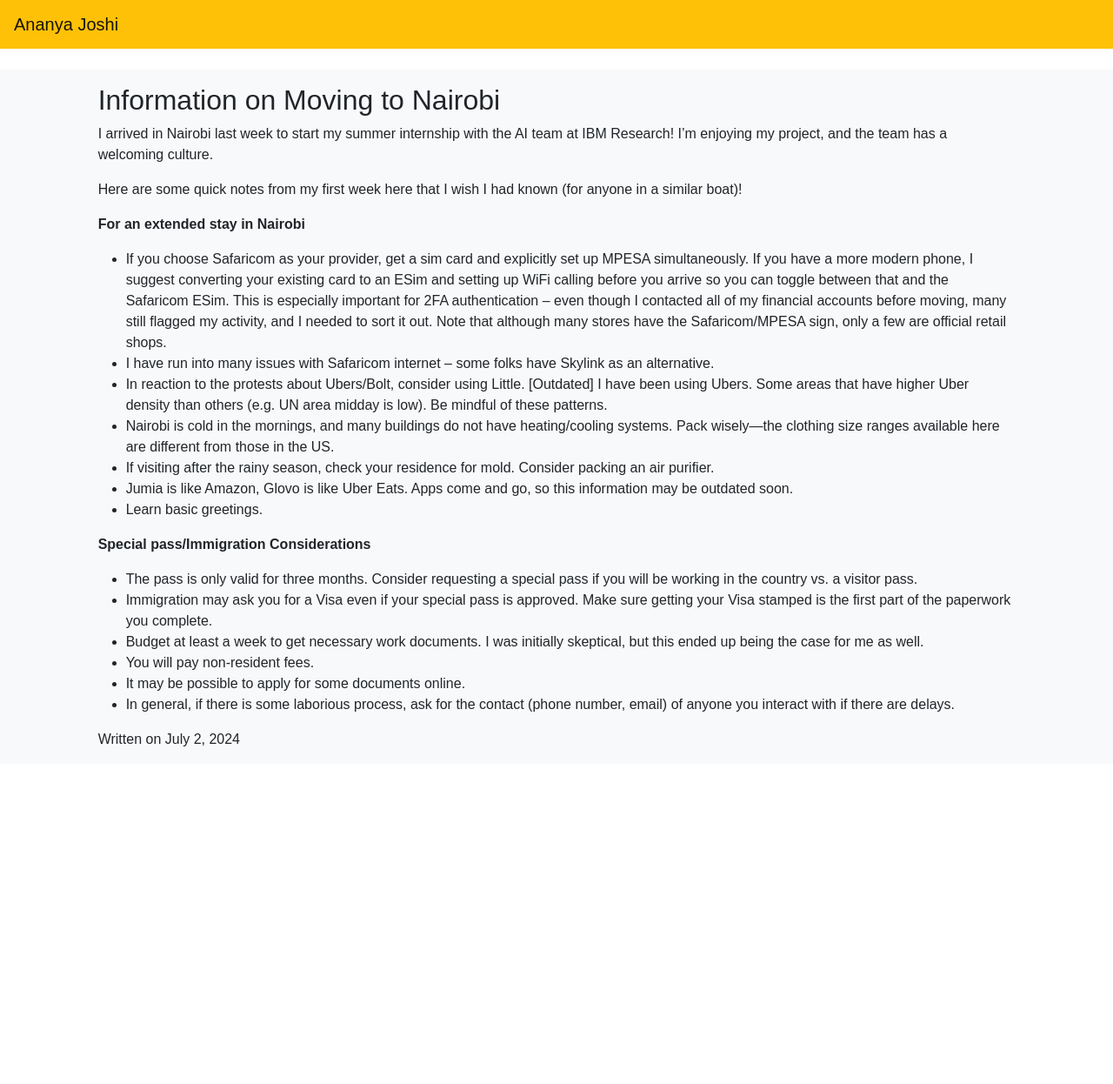
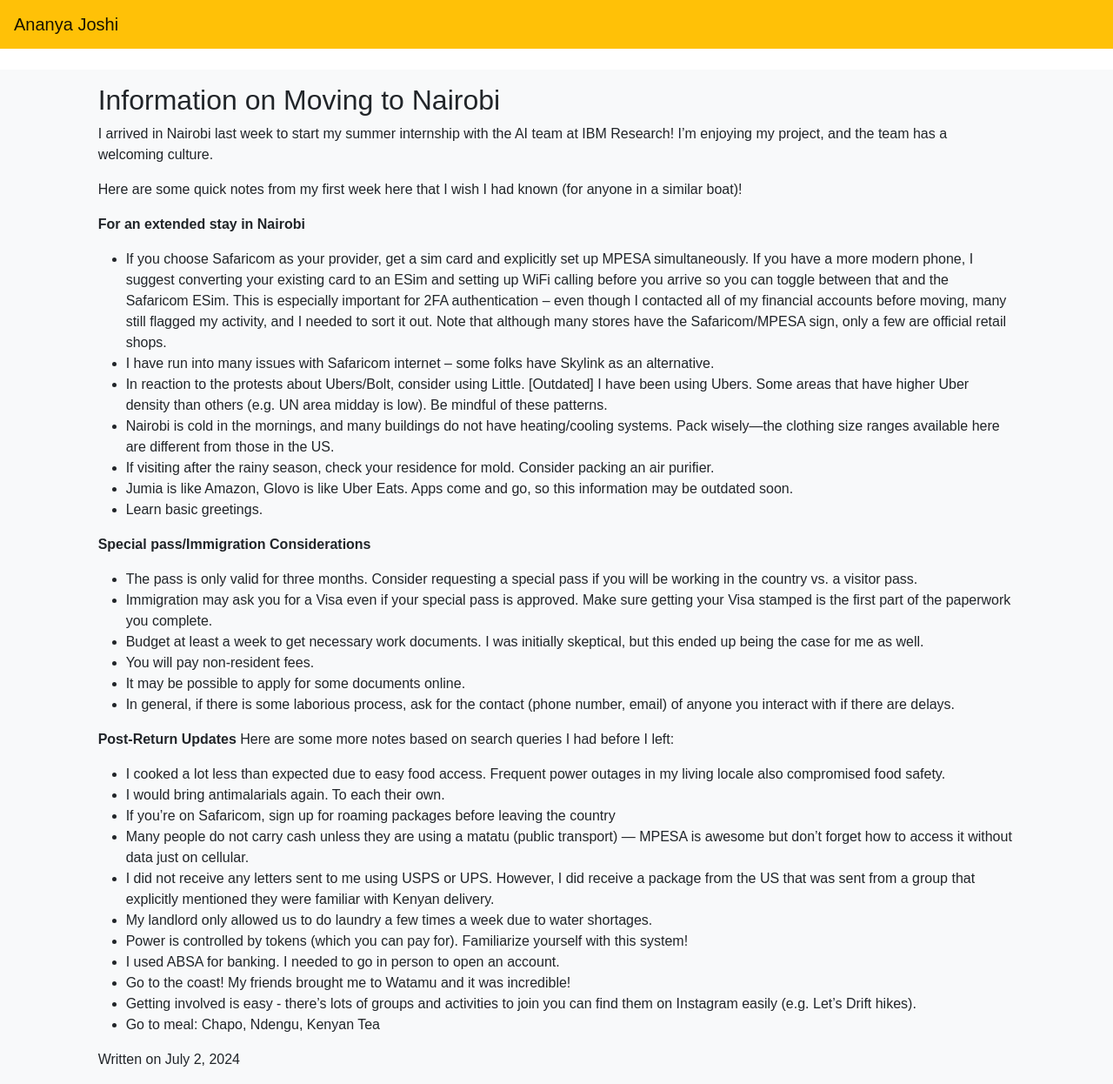
Before and after one commit to Ananya-Joshi/ananya-joshi.github.io, a Jekyll site: the page built from _posts/2024-07-01-movingtoNairobi.md, in a window 1280 px wide. Shown: the whole page at 87% size. Built offline with Jekyll 4.4.1, drawn with Linux system fonts in a browser that asks for light colours; before the commit the page ends 900 px from its top, so only the background shows below that.

Commit message:
Blog Update 1

```diff
--- a/_posts/2024-07-01-movingtoNairobi.md
+++ b/_posts/2024-07-01-movingtoNairobi.md
@@ -25,3 +25,17 @@
 - You will pay non-resident fees.
 - It may be possible to apply for some documents online.
 - In general, if there is some laborious process, ask for the contact (phone number, email) of anyone you interact with if there are delays.
+
+**Post-Return Updates**
+Here are some more notes based on search queries I had before I left:
+- I cooked a lot less than expected due to easy food access. Frequent power outages in my living locale also compromised food safety.
+- I would bring antimalarials again. To each their own.
+- If you’re on Safaricom, sign up for roaming packages before leaving the country
+- Many people do not carry cash unless they are using a matatu (public transport) — MPESA is awesome but don’t forget how to access it without data just on cellular.
+- I did not receive any letters sent to me using USPS or UPS. However, I did receive a package from the US that was sent from a group that explicitly mentioned they were familiar with Kenyan delivery.
+- My landlord only allowed us to do laundry a few times a week due to water shortages.
+- Power is controlled by tokens (which you can pay for). Familiarize yourself with this system!
+- I used ABSA for banking. I needed to go in person to open an account.
+- Go to the coast! My friends brought me to Watamu and it was incredible!
+- Getting involved is easy - there’s lots of groups and activities to join you can find them on Instagram easily (e.g. Let's Drift hikes).
+- Go to meal: Chapo, Ndengu, Kenyan Tea
```
